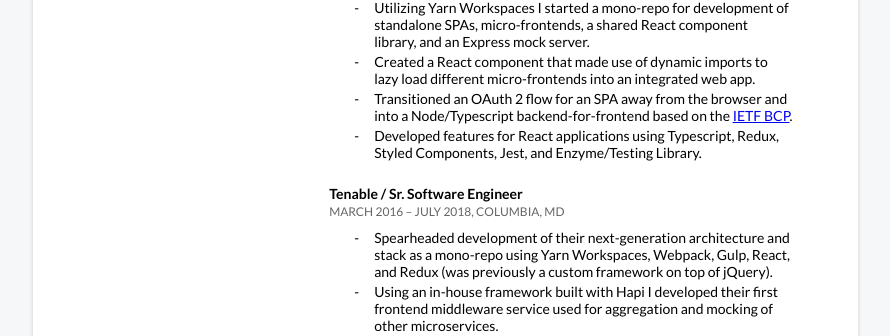
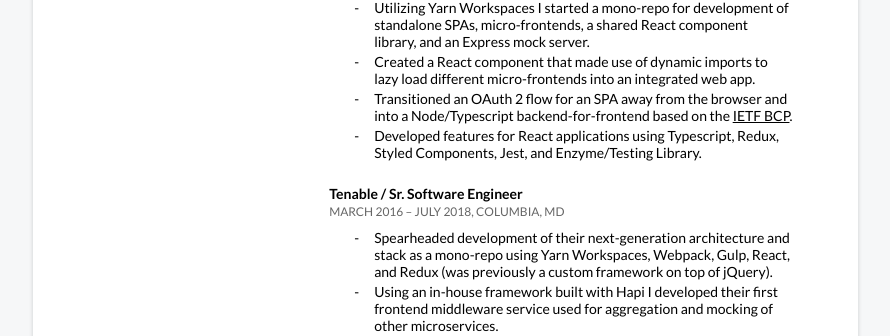
Before and after one commit to morganney/morgan.neys.info, a Node server app: template packages/server/src/views/resume.pug in a window 1280 px wide. Shown: the part 428-764 px from the top of the page, without its empty margins (195-1085 px from the left). Run offline with Node 20, Linux system fonts and the light colour scheme; the template is opened without the code that fills it, so the values that code supplies are empty.

Commit message:
style link

```diff
--- a/packages/client/assets/css/resume.css
+++ b/packages/client/assets/css/resume.css
@@ -105,7 +105,7 @@
 section:last-child p:last-child {
   margin-top: 10px;
 }
-section:last-child a {
+section:last-child a, section li a {
   color: #000;
 }
 address {
```
